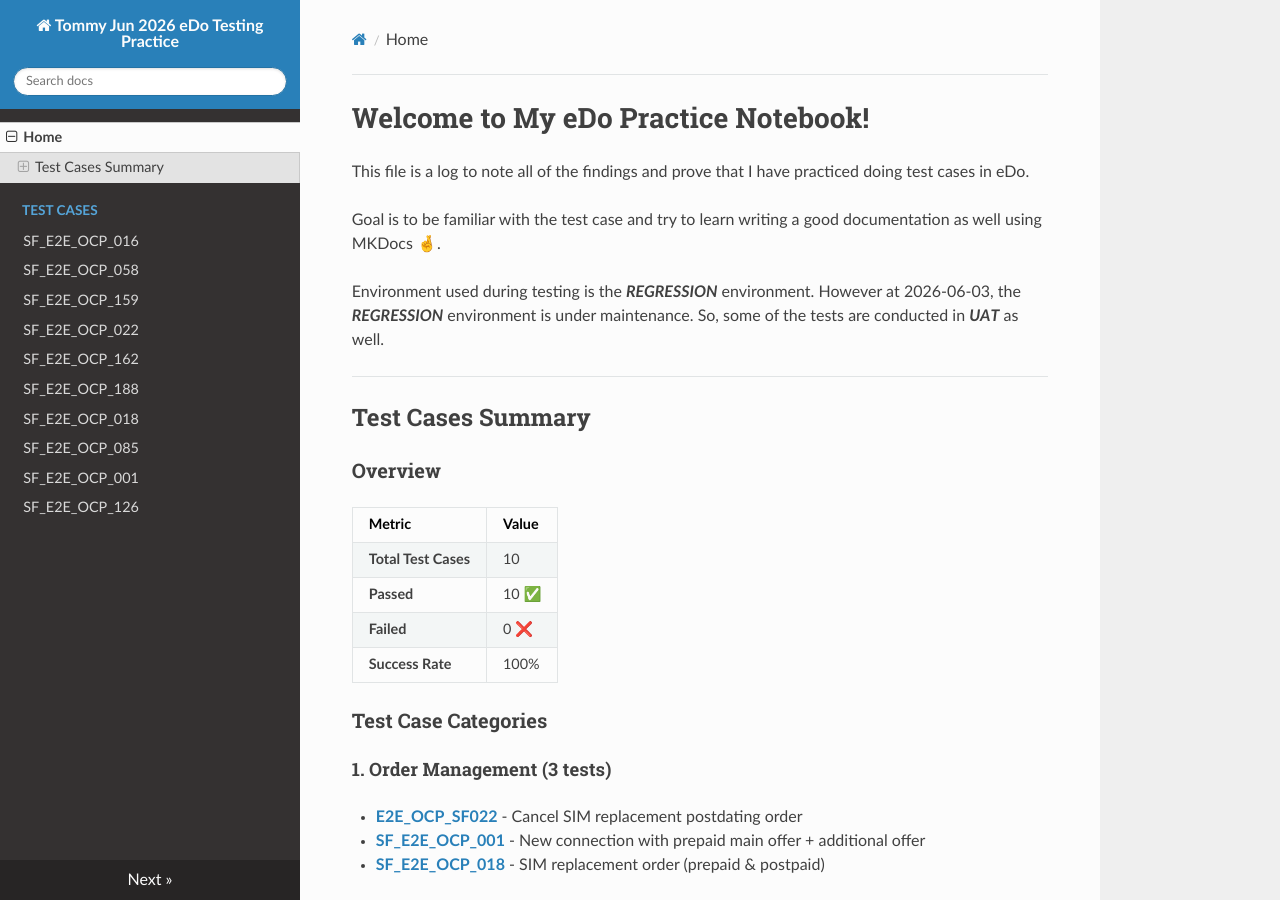
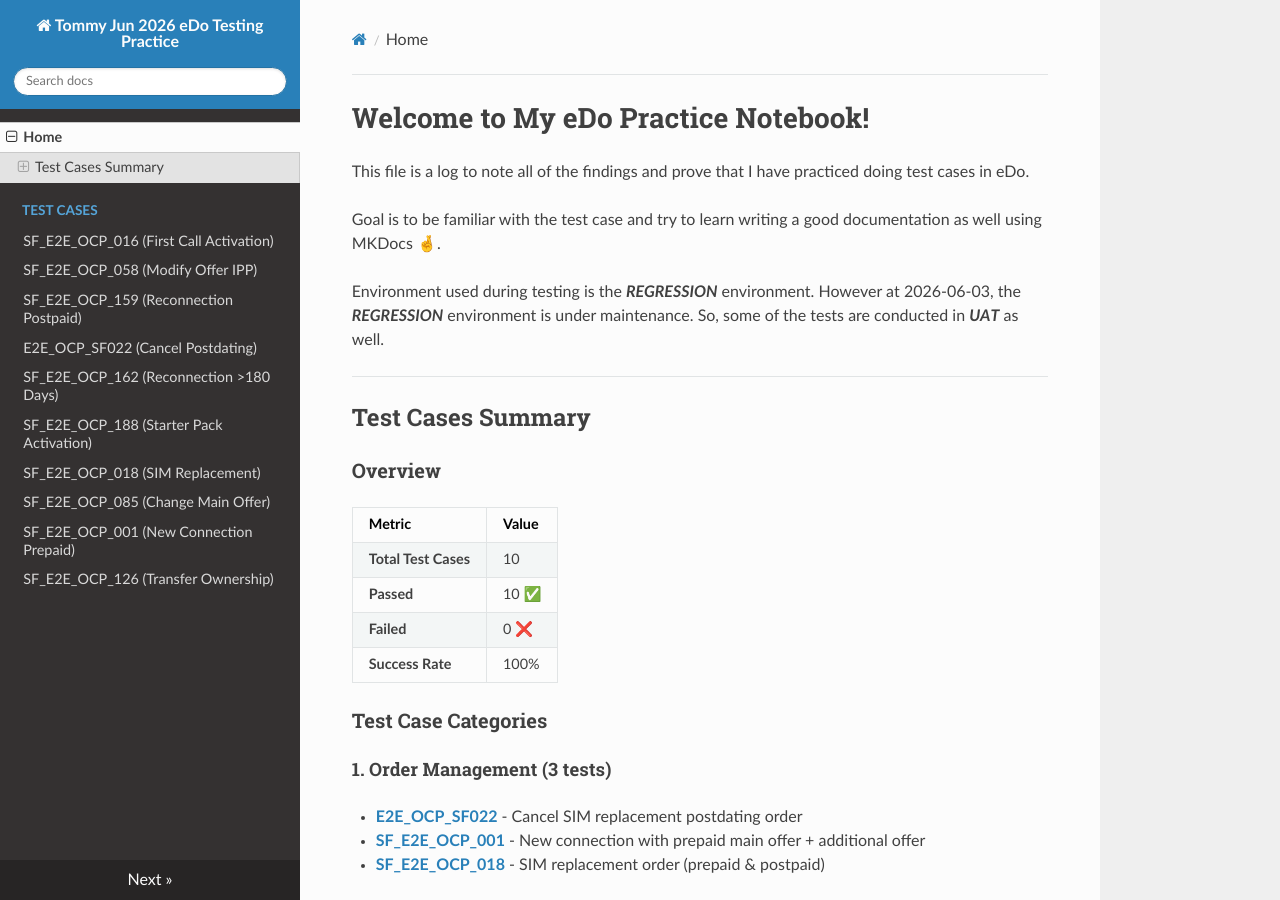
Before and after one commit to javaliKai/edo-practice-jun26, an MkDocs documentation site: the page built from docs/index.md, in a window 1280 px wide and 900 px high. Built offline with MkDocs 1.6.1, drawn with Linux system fonts in a browser that asks for light colours; nearby versions of some CDN libraries.

Commit message:
Improving title naming

```diff
--- a/mkdocs.yml
+++ b/mkdocs.yml
@@ -14,16 +14,16 @@ nav:
   - Home: index.md
 
   - Test Cases:
-      - SF_E2E_OCP_016: test-cases/SF_E2E_OCP_016.md
-      - SF_E2E_OCP_058: test-cases/SF_E2E_OCP_058.md
-      - SF_E2E_OCP_159: test-cases/SF_E2E_OCP_159.md
-      - SF_E2E_OCP_022: test-cases/E2E_OCP_SF022.md
-      - SF_E2E_OCP_162: test-cases/SF_E2E_OCP_162.md
-      - SF_E2E_OCP_188: test-cases/SF_E2E_OCP_188.md
-      - SF_E2E_OCP_018: test-cases/SF_E2E_OCP_018.md
-      - SF_E2E_OCP_085: test-cases/SF_E2E_OCP_085.md
-      - SF_E2E_OCP_001: test-cases/SF_E2E_OCP_001.md
-      - SF_E2E_OCP_126: test-cases/SF_E2E_OCP_126.md
+      - SF_E2E_OCP_016 (First Call Activation): test-cases/SF_E2E_OCP_016.md
+      - SF_E2E_OCP_058 (Modify Offer IPP): test-cases/SF_E2E_OCP_058.md
+      - SF_E2E_OCP_159 (Reconnection Postpaid): test-cases/SF_E2E_OCP_159.md
+      - E2E_OCP_SF022 (Cancel Postdating): test-cases/E2E_OCP_SF022.md
+      - SF_E2E_OCP_162 (Reconnection >180 Days): test-cases/SF_E2E_OCP_162.md
+      - SF_E2E_OCP_188 (Starter Pack Activation): test-cases/SF_E2E_OCP_188.md
+      - SF_E2E_OCP_018 (SIM Replacement): test-cases/SF_E2E_OCP_018.md
+      - SF_E2E_OCP_085 (Change Main Offer): test-cases/SF_E2E_OCP_085.md
+      - SF_E2E_OCP_001 (New Connection Prepaid): test-cases/SF_E2E_OCP_001.md
+      - SF_E2E_OCP_126 (Transfer Ownership): test-cases/SF_E2E_OCP_126.md
 
 plugins:
   - search
```
